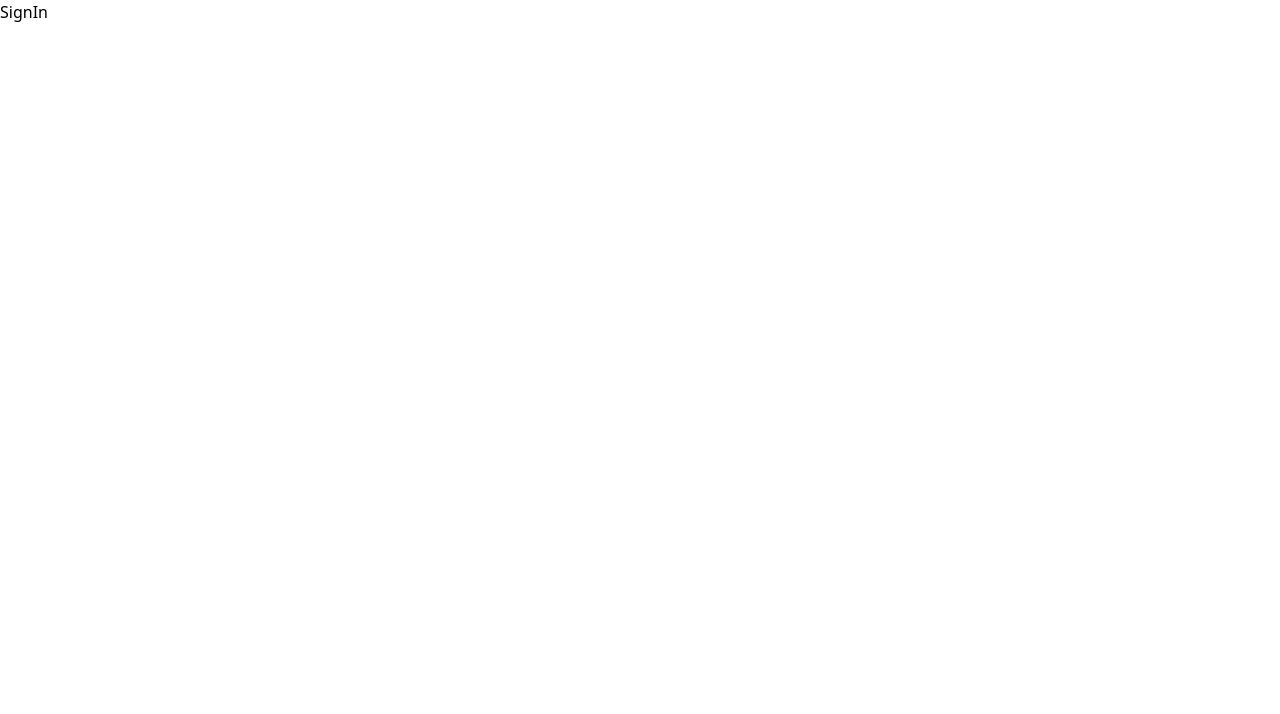
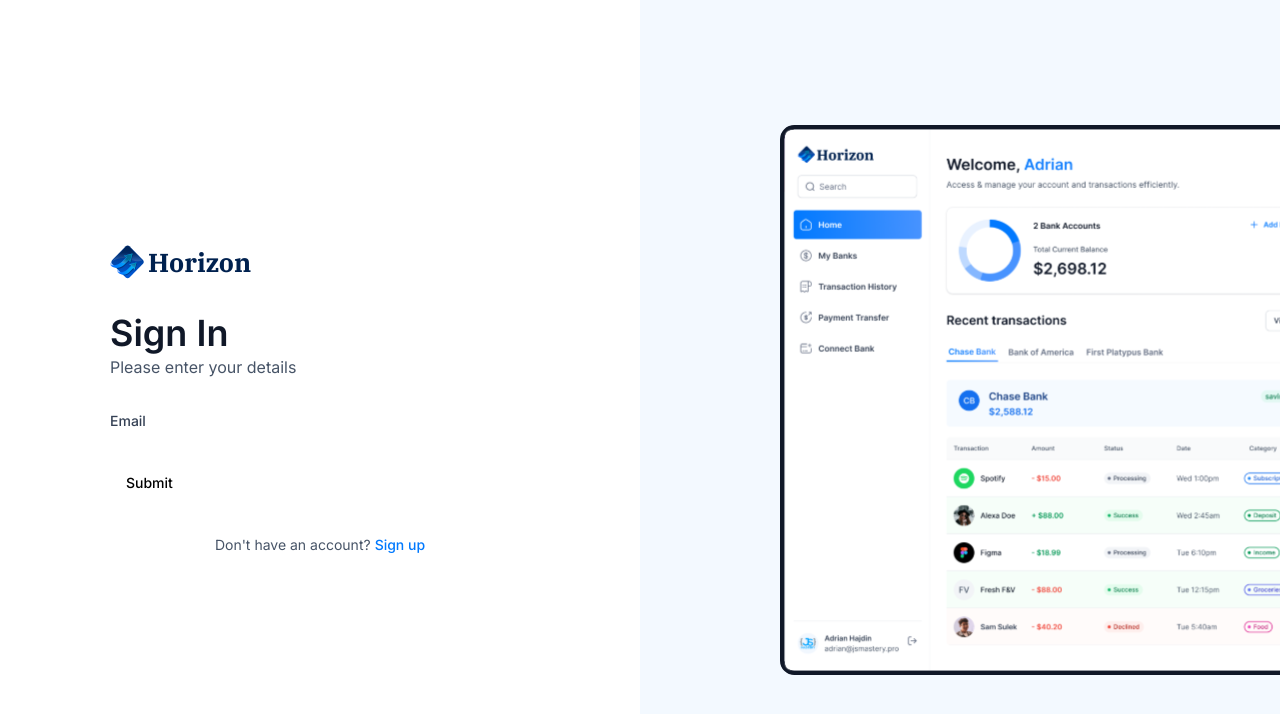
Before and after one commit to tropicaluser/bankapp-plaid, a Next.js app: page /sign-in in a window 1280 px wide. Shown: the top 714 px of the page. Built offline with nearby package versions, Linux system fonts and the light colour scheme.

Commit message:
5. auth page ui - auth pages & skeleton auth-form

```diff
--- a/app/(auth)/layout.tsx
+++ b/app/(auth)/layout.tsx
@@ -1,7 +1,24 @@
+import Image from "next/image";
+
 export default function RootLayout({
   children,
 }: Readonly<{
   children: React.ReactNode;
 }>) {
-  return <main>{children}</main>;
+  return (
+    <main className="flex min-h-screen w-full justify-between font-inter">
+      {children}
+      <div className="auth-asset">
+        <div>
+          <Image
+            src="/icons/auth-image.svg"
+            alt="Auth image"
+            width={500}
+            height={500}
+            className="rounded-l-xl object-contain"
+          />
+        </div>
+      </div>
+    </main>
+  );
 }
--- a/app/(auth)/sign-in/page.tsx
+++ b/app/(auth)/sign-in/page.tsx
@@ -1,5 +1,11 @@
+import AuthForm from "@/components/AuthForm";
+
 const SignIn = () => {
-  return <div>SignIn</div>;
+  return (
+    <section className="flex-center size-full max-sm:px-6">
+      <AuthForm type="sign-in" />
+    </section>
+  );
 };
 
 export default SignIn;
--- a/app/(auth)/sign-up/page.tsx
+++ b/app/(auth)/sign-up/page.tsx
@@ -1,5 +1,11 @@
-const SignUp = () => {
-  return <div>SignUp</div>;
+import AuthForm from "@/components/AuthForm";
+
+const SignUp = async () => {
+  return (
+    <section className="flex-center size-full max-sm:px-6">
+      <AuthForm type="sign-up" />
+    </section>
+  );
 };
 
 export default SignUp;
--- /dev/null
+++ b/components/AuthForm.tsx
@@ -0,0 +1,102 @@
+"use client";
+
+import { useState } from "react";
+import Image from "next/image";
+import Link from "next/link";
+import { z } from "zod";
+import { zodResolver } from "@hookform/resolvers/zod";
+import { useForm } from "react-hook-form";
+
+import { Button } from "@/components/ui/button";
+import { Form, FormField, FormLabel } from "@/components/ui/form";
+
+const formSchema = z.object({
+  username: z.string().min(2, {
+    message: "Username must be at least 2 characters.",
+  }),
+});
+
+const AuthForm = ({ type }: { type: string }) => {
+  // eslint-disable-next-line @typescript-eslint/no-unused-vars
+  const [user, setUser] = useState(null);
+
+  // 1. Define your form.
+  const form = useForm<z.infer<typeof formSchema>>({
+    resolver: zodResolver(formSchema),
+    defaultValues: {
+      username: "",
+    },
+  });
+
+  // 2. Define a submit handler.
+  function onSubmit(values: z.infer<typeof formSchema>) {
+    // Do something with the form values.
+    // ✅ This will be type-safe and validated.
+    console.log(values);
+  }
+
+  return (
+    <section className="auth-form">
+      <header className="flex flex-col gap-5 md:gap-8">
+        <Link href="/" className="cursor-pointer flex items-center gap-1">
+          <Image
+            src="/icons/logo.svg"
+            width={34}
+            height={34}
+            alt="Horizon logo"
+          />
+          <h1 className="text-26 font-ibm-plex-serif font-bold text-black-1">
+            Horizon
+          </h1>
+        </Link>
+
+        <div className="flex flex-col gap-1 md:gap-3">
+          <h1 className="text-24 lg:text-36 font-semibold text-gray-900">
+            {user ? "Link Account" : type === "sign-in" ? "Sign In" : "Sign Up"}
+            <p className="text-16 font-normal text-gray-600">
+              {user
+                ? "Link your account to get started"
+                : "Please enter your details"}
+            </p>
+          </h1>
+        </div>
+      </header>
+      {user ? (
+        <div className="flex flex-col gap-4">{/* PlaidLink */}</div>
+      ) : (
+        <>
+          <Form {...form}>
+            <form onSubmit={form.handleSubmit(onSubmit)} className="space-y-8">
+              <FormField
+                control={form.control}
+                name="username"
+                // eslint-disable-next-line @typescript-eslint/no-unused-vars
+                render={({ field }) => (
+                  <div className="form-item">
+                    <FormLabel className="form-label">Email</FormLabel>
+                  </div>
+                )}
+              />
+              <Button type="submit">Submit</Button>
+            </form>
+          </Form>
+        </>
+      )}
+      <footer className="flex justify-center gap-1">
+        <p className="text-14 font-normal text-gray-600">
+          {type === "sign-in"
+            ? "Don't have an account?"
+            : "Already have an account?"}
+        </p>
+        <Link
+          href={type === "sign-in" ? "/sign-up" : "/sign-in"}
+          className="form-link"
+        >
+          {type === "sign-in" ? "Sign up" : "Sign in"}
+        </Link>
+      </footer>
+    </section>
+  );
+};
+
+export default AuthForm;
--- /dev/null
+++ b/components/ui/form.tsx
@@ -0,0 +1,178 @@
+"use client"
+
+import * as React from "react"
+import * as LabelPrimitive from "@radix-ui/react-label"
+import { Slot } from "@radix-ui/react-slot"
+import {
+  Controller,
+  ControllerProps,
+  FieldPath,
+  FieldValues,
+  FormProvider,
+  useFormContext,
+} from "react-hook-form"
+
+import { cn } from "@/lib/utils"
+import { Label } from "@/components/ui/label"
+
+const Form = FormProvider
+
+type FormFieldContextValue<
+  TFieldValues extends FieldValues = FieldValues,
+  TName extends FieldPath<TFieldValues> = FieldPath<TFieldValues>
+> = {
+  name: TName
+}
+
+const FormFieldContext = React.createContext<FormFieldContextValue>(
+  {} as FormFieldContextValue
+)
+
+const FormField = <
+  TFieldValues extends FieldValues = FieldValues,
+  TName extends FieldPath<TFieldValues> = FieldPath<TFieldValues>
+>({
+  ...props
+}: ControllerProps<TFieldValues, TName>) => {
+  return (
+    <FormFieldContext.Provider value={{ name: props.name }}>
+      <Controller {...props} />
+    </FormFieldContext.Provider>
+  )
+}
+
+const useFormField = () => {
+  const fieldContext = React.useContext(FormFieldContext)
+  const itemContext = React.useContext(FormItemContext)
+  const { getFieldState, formState } = useFormContext()
+
+  const fieldState = getFieldState(fieldContext.name, formState)
+
+  if (!fieldContext) {
+    throw new Error("useFormField should be used within <FormField>")
+  }
+
+  const { id } = itemContext
+
+  return {
+    id,
+    name: fieldContext.name,
+    formItemId: `${id}-form-item`,
+    formDescriptionId: `${id}-form-item-description`,
+    formMessageId: `${id}-form-item-message`,
+    ...fieldState,
+  }
+}
+
+type FormItemContextValue = {
+  id: string
+}
+
+const FormItemContext = React.createContext<FormItemContextValue>(
+  {} as FormItemContextValue
+)
+
+const FormItem = React.forwardRef<
+  HTMLDivElement,
+  React.HTMLAttributes<HTMLDivElement>
+>(({ className, ...props }, ref) => {
+  const id = React.useId()
+
+  return (
+    <FormItemContext.Provider value={{ id }}>
+      <div ref={ref} className={cn("space-y-2", className)} {...props} />
+    </FormItemContext.Provider>
+  )
+})
+FormItem.displayName = "FormItem"
+
+const FormLabel = React.forwardRef<
+  React.ElementRef<typeof LabelPrimitive.Root>,
+  React.ComponentPropsWithoutRef<typeof LabelPrimitive.Root>
+>(({ className, ...props }, ref) => {
+  const { error, formItemId } = useFormField()
+
+  return (
+    <Label
+      ref={ref}
+      className={cn(error && "text-destructive", className)}
+      htmlFor={formItemId}
+      {...props}
+    />
+  )
+})
+FormLabel.displayName = "FormLabel"
+
+const FormControl = React.forwardRef<
+  React.ElementRef<typeof Slot>,
+  React.ComponentPropsWithoutRef<typeof Slot>
+>(({ ...props }, ref) => {
+  const { error, formItemId, formDescriptionId, formMessageId } = useFormField()
+
+  return (
+    <Slot
+      ref={ref}
+      id={formItemId}
+      aria-describedby={
+        !error
+          ? `${formDescriptionId}`
+          : `${formDescriptionId} ${formMessageId}`
+      }
+      aria-invalid={!!error}
+      {...props}
+    />
+  )
+})
+FormControl.displayName = "FormControl"
+
+const FormDescription = React.forwardRef<
+  HTMLParagraphElement,
+  React.HTMLAttributes<HTMLParagraphElement>
+>(({ className, ...props }, ref) => {
+  const { formDescriptionId } = useFormField()
+
+  return (
+    <p
+      ref={ref}
+      id={formDescriptionId}
+      className={cn("text-sm text-muted-foreground", className)}
+      {...props}
+    />
+  )
+})
+FormDescription.displayName = "FormDescription"
+
+const FormMessage = React.forwardRef<
+  HTMLParagraphElement,
+  React.HTMLAttributes<HTMLParagraphElement>
+>(({ className, children, ...props }, ref) => {
+  const { error, formMessageId } = useFormField()
+  const body = error ? String(error?.message) : children
+
+  if (!body) {
+    return null
+  }
+
+  return (
+    <p
+      ref={ref}
+      id={formMessageId}
+      className={cn("text-sm font-medium text-destructive", className)}
+      {...props}
+    >
+      {body}
+    </p>
+  )
+})
+FormMessage.displayName = "FormMessage"
+
+export {
+  useFormField,
+  Form,
+  FormItem,
+  FormLabel,
+  FormControl,
+  FormDescription,
+  FormMessage,
+  FormField,
+}
--- /dev/null
+++ b/components/ui/input.tsx
@@ -0,0 +1,26 @@
+import * as React from "react"
+
+import { cn } from "@/lib/utils"
+
+// eslint-disable-next-line @typescript-eslint/no-empty-object-type
+export interface InputProps
+  extends React.InputHTMLAttributes<HTMLInputElement> {}
+
+const Input = React.forwardRef<HTMLInputElement, InputProps>(
+  ({ className, type, ...props }, ref) => {
+    return (
+      <input
+        type={type}
+        className={cn(
+          "flex h-10 w-full rounded-md border border-input bg-background px-3 py-2 text-sm ring-offset-background file:border-0 file:bg-transparent file:text-sm file:font-medium file:text-foreground placeholder:text-muted-foreground focus-visible:outline-none focus-visible:ring-2 focus-visible:ring-ring focus-visible:ring-offset-2 disabled:cursor-not-allowed disabled:opacity-50",
+          className
+        )}
+        ref={ref}
+        {...props}
+      />
+    )
+  }
+)
+Input.displayName = "Input"
+
+export { Input }
--- /dev/null
+++ b/components/ui/label.tsx
@@ -0,0 +1,26 @@
+"use client"
+
+import * as React from "react"
+import * as LabelPrimitive from "@radix-ui/react-label"
+import { cva, type VariantProps } from "class-variance-authority"
+
+import { cn } from "@/lib/utils"
+
+const labelVariants = cva(
+  "text-sm font-medium leading-none peer-disabled:cursor-not-allowed peer-disabled:opacity-70"
+)
+
+const Label = React.forwardRef<
+  React.ElementRef<typeof LabelPrimitive.Root>,
+  React.ComponentPropsWithoutRef<typeof LabelPrimitive.Root> &
+    VariantProps<typeof labelVariants>
+>(({ className, ...props }, ref) => (
+  <LabelPrimitive.Root
+    ref={ref}
+    className={cn(labelVariants(), className)}
+    {...props}
+  />
+))
+Label.displayName = LabelPrimitive.Root.displayName
+
+export { Label }
--- a/package.json
+++ b/package.json
@@ -9,7 +9,9 @@
     "lint": "next lint"
   },
   "dependencies": {
+    "@hookform/resolvers": "^3.9.0",
     "@radix-ui/react-dialog": "^1.1.2",
+    "@radix-ui/react-label": "^2.1.0",
     "@radix-ui/react-slot": "^1.1.0",
     "chart.js": "^4.4.4",
     "class-variance-authority": "^0.7.0",
@@ -21,8 +23,10 @@
     "react-chartjs-2": "^5.2.0",
     "react-countup": "^6.5.3",
     "react-dom": "^18",
+    "react-hook-form": "^7.53.0",
     "tailwind-merge": "^2.5.3",
-    "tailwindcss-animate": "^1.0.7"
+    "tailwindcss-animate": "^1.0.7",
+    "zod": "^3.23.8"
   },
   "devDependencies": {
     "@types/node": "^20",
```
Also changed, not shown: 2 other files (tests, documents, lock files or other folders).
